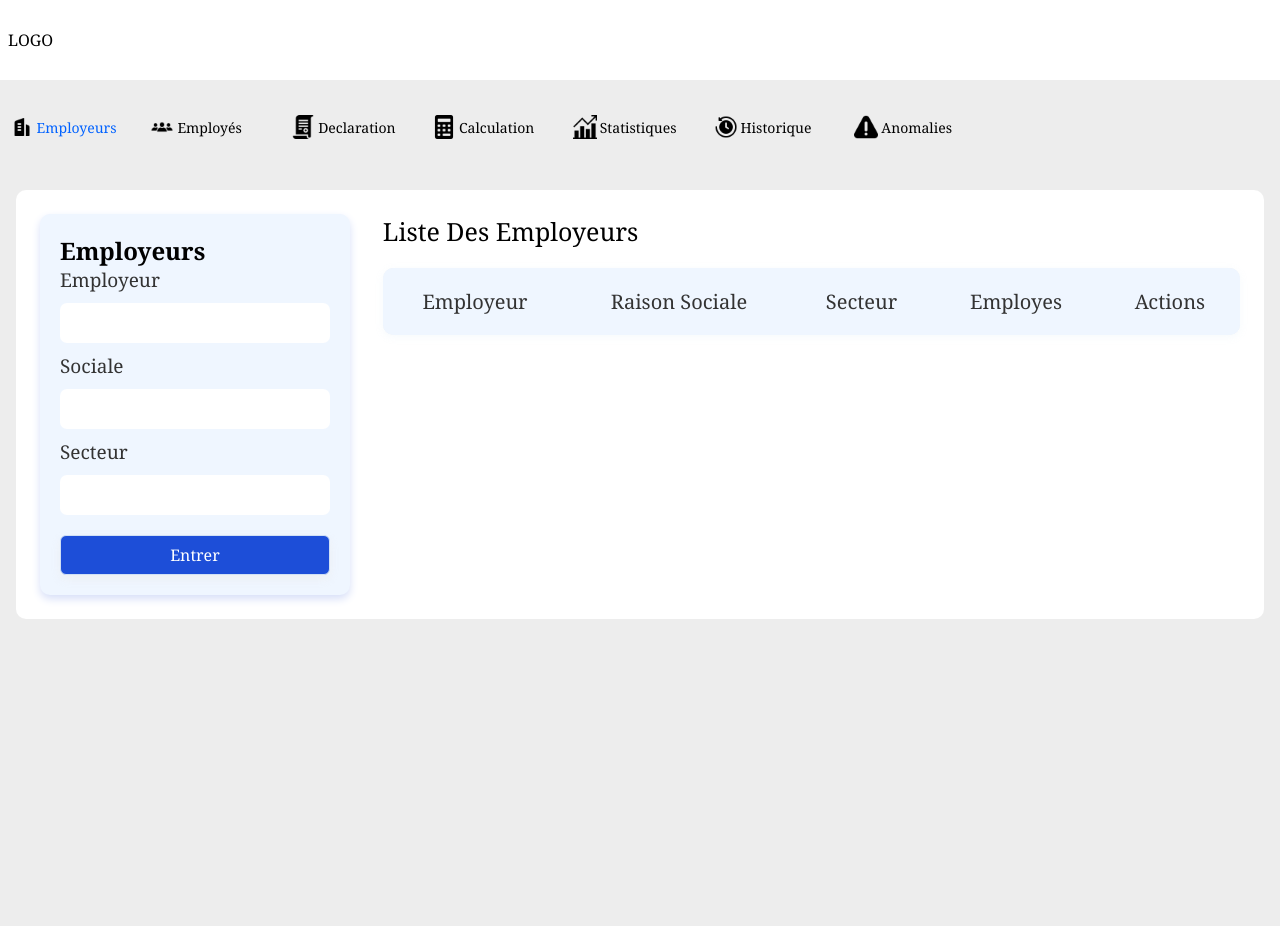
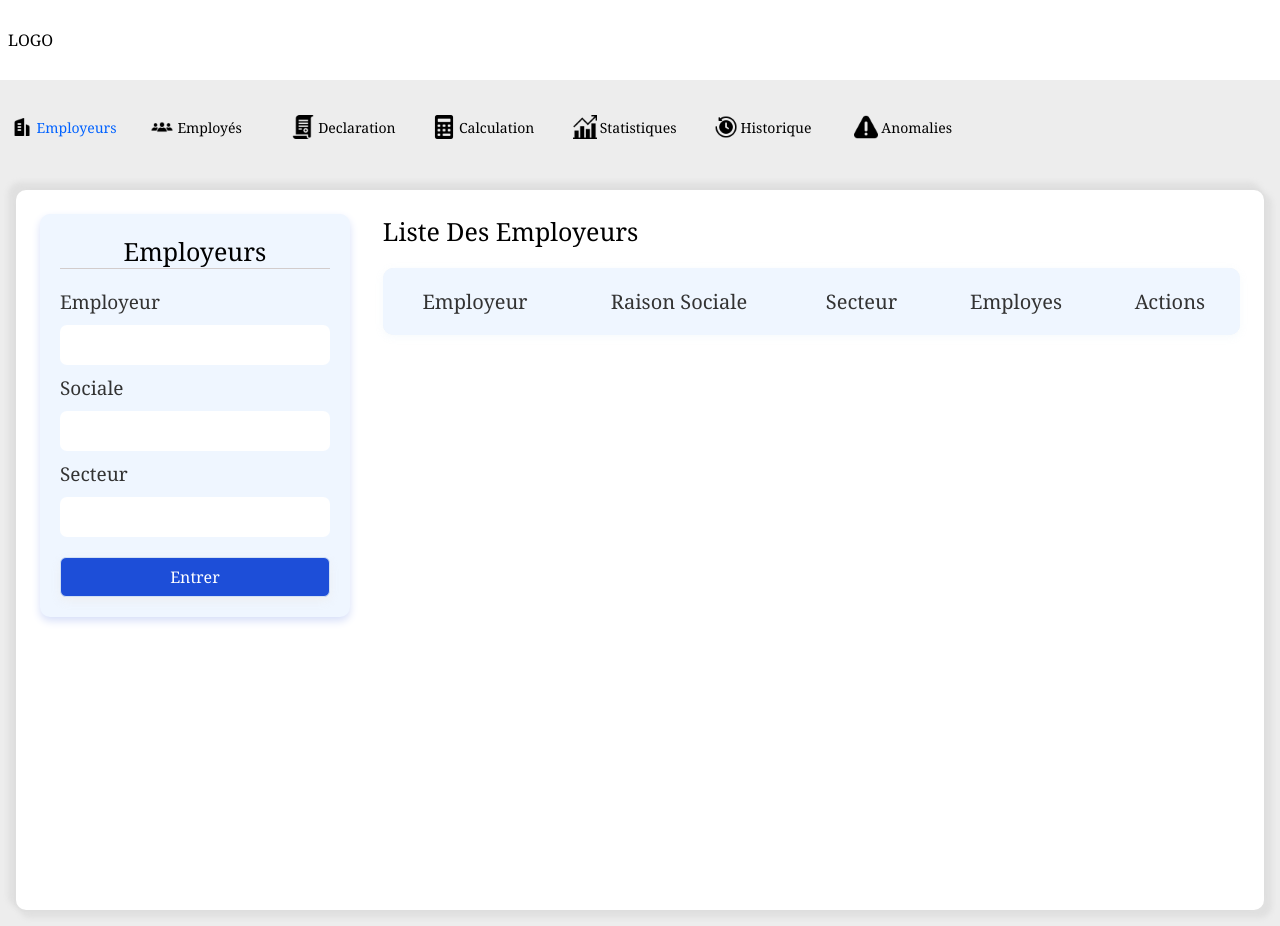
Before and after one commit to achrafjbr/e-Social-Systems, a plain HTML site: page index.html in a window 1280 px wide. Before the commit the page ends 800 px from the top, so only its background shows below. Drawn offline with Linux system fonts and the light colour scheme.

Commit message:
fix conflict  css

```diff
--- a/css/style.css
+++ b/css/style.css
@@ -11,10 +11,7 @@
   --primary-font-color: #374151;
   --secondary-font-color: #1f2937;
   --decorative-color: #0062ff;
-<<<<<<< HEAD
   --card-color: #d8e7fc;
-=======
->>>>>>> b31ab3ed8a0df6b58f8d5ec786270a93eb2656f8
 }
 
 body {
@@ -80,11 +77,8 @@ body {
   margin: 1rem;
   border-radius: 10px;
   background-color: var(--primary-color);
-<<<<<<< HEAD
   height: 90%;
-=======
   height: 90vh;
->>>>>>> b31ab3ed8a0df6b58f8d5ec786270a93eb2656f8
   box-shadow:
     5px 5px 5px 3px rgba(197, 197, 197, 0.3),
     -5px -5px 5px 3px rgba(197, 197, 197, 0.3);
@@ -99,7 +93,6 @@ body {
   display: block;
 }
 
-<<<<<<< HEAD
 /* Declaration Screen Content*/
 .declaration .title {
   font-family: popines;
@@ -200,7 +193,6 @@ body {
     background-color: #dcfce7;
   }
 }
-=======
 /*--hiba start css--*/
 .form-title {
   border-bottom: 1px solid #d2cccc;
@@ -304,4 +296,3 @@ td {
   text-align: center;
 }
 /*--hiba end css--*/
->>>>>>> b31ab3ed8a0df6b58f8d5ec786270a93eb2656f8
```
